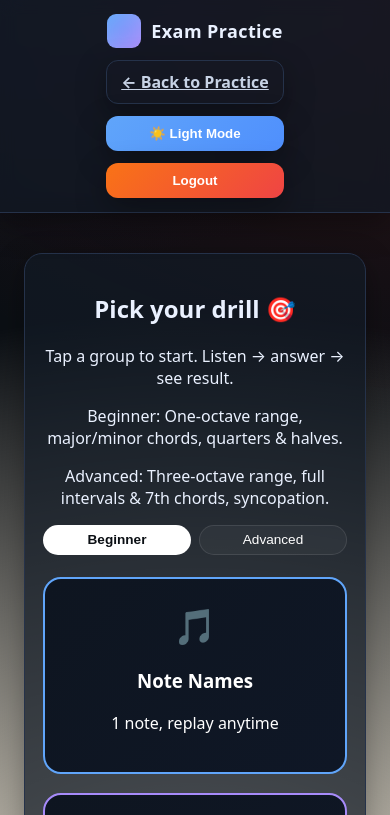
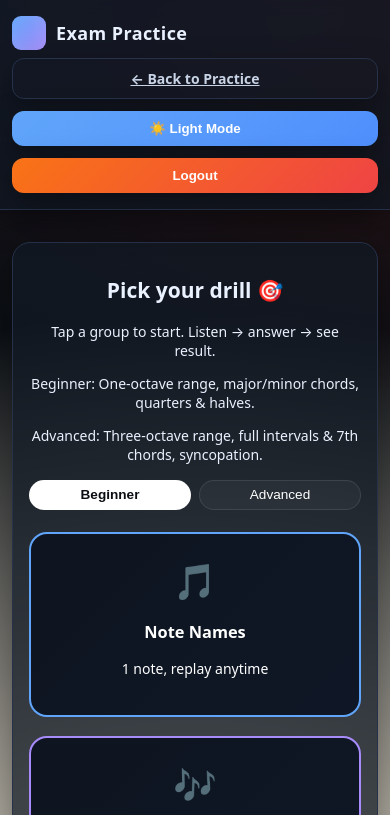
Before and after one commit to Abeselom-bb/BatiTone, a website: page public/exam.html in a window 390 px wide. Shown: the top 815 px of the page. Drawn offline with nearby package versions, Linux system fonts and the light colour scheme.

Commit message:
Mobile layout fix

```diff
--- a/public/styles.css
+++ b/public/styles.css
@@ -702,3 +702,69 @@ html[data-theme="dark"] .skill-btn {
     align-items: center;
   }
 }
+/* ===== Mobile layout fixes ===== */
+@media (max-width: 700px) {
+  body {
+    font-size: 14px;
+  }
+
+  .container {
+    padding: 16px 12px;
+  }
+
+  /* Stack the two hero cards on top of each other */
+  .hero {
+    grid-template-columns: 1fr;
+    gap: 12px;
+  }
+
+  .hero .card {
+    padding: 16px;
+  }
+
+  /* Make forms/buttons easier to tap */
+  form input,
+  form button,
+  .btn {
+    width: 100%;
+    box-sizing: border-box;
+  }
+
+  /* Navbar: stack and wrap */
+  .navbar-inner {
+    flex-direction: column;
+    align-items: stretch;
+    gap: 8px;
+  }
+
+  .navbar-inner .row {
+    flex-wrap: wrap;
+    justify-content: flex-start;
+  }
+
+  .navbar-inner .row .btn,
+  .navbar-inner .row a.btn {
+    flex: 1 1 48%;
+  }
+
+  /* Piano: allow horizontal scroll on small screens */
+  .piano {
+    width: 100%;
+    overflow-x: auto;
+    display: block;
+    padding-bottom: 10px;
+  }
+
+  .piano::-webkit-scrollbar {
+    height: 6px;
+  }
+
+  /* Cards on dashboard/practice pages */
+  .stat-grid {
+    grid-template-columns: 1fr;
+  }
+
+  .card {
+    padding: 16px;
+  }
+}
```
